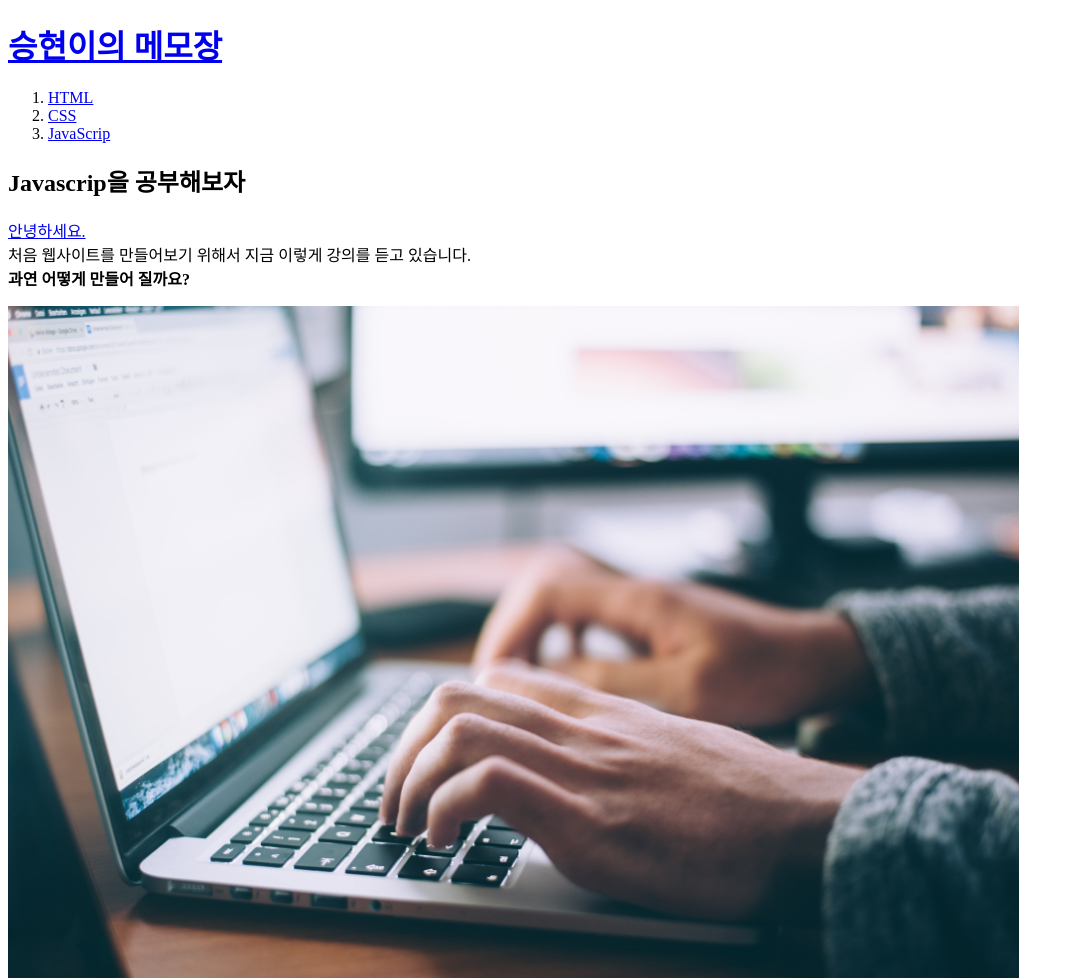
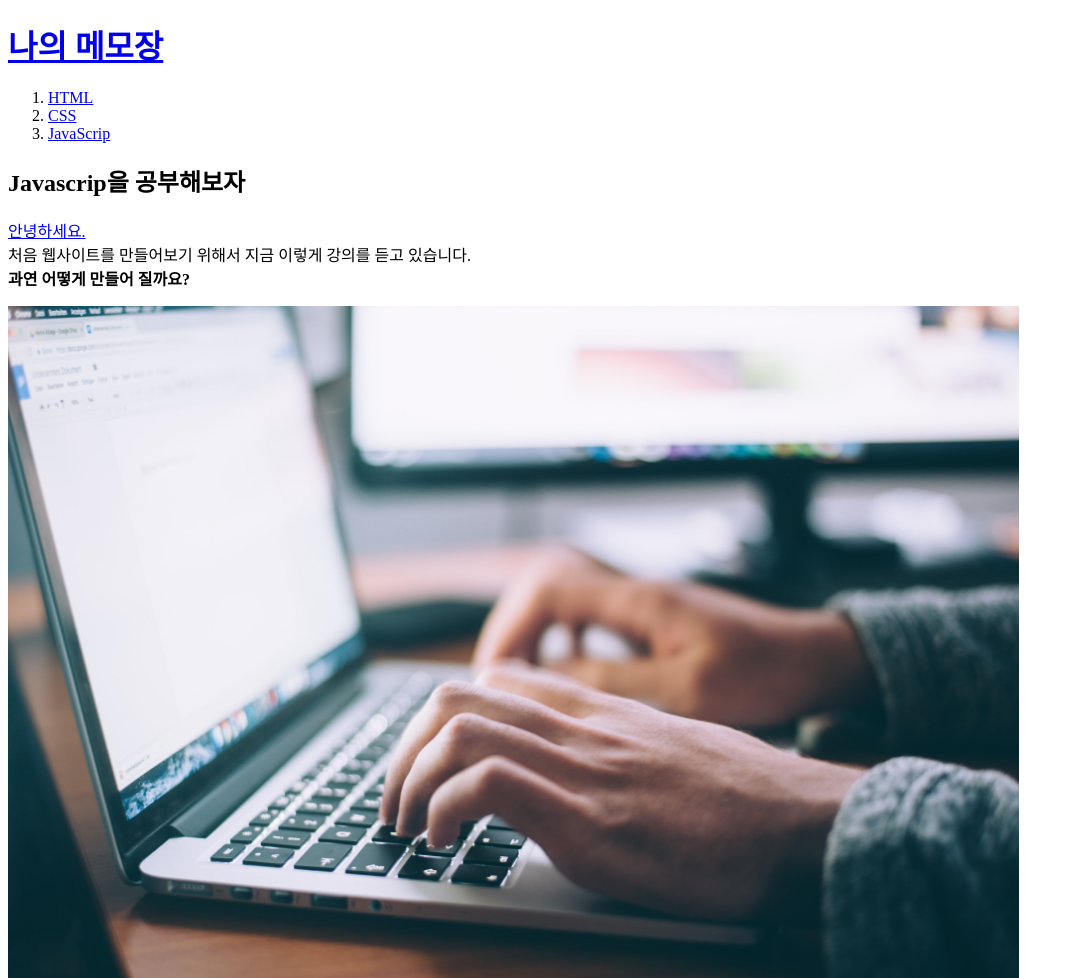
Before and after one commit to JShyn/my-first-web-site, a plain HTML site: page 3.html in a window 1280 px wide. Shown: the whole page, without its empty margins (0-1074 px from the left). Drawn offline with Linux system fonts and the light colour scheme.

Commit message:
Update 3.html

```diff
--- a/3.html
+++ b/3.html
@@ -1,12 +1,12 @@
 <!DOCTYPE HTML>
 <hTML>
 <head>
-  <title>승현이의 메모장-JAVASCRIP</title>
+  <title>나의 메모장-JAVASCRIP</title>
   <meta charset="utf-8">
 </head>
 
 <body>
-  <h1><a href="index.html">승현이의 메모장</h1>
+  <h1><a href="index.html">나의 메모장</h1>
   <ol>
     <li><a href="1.html">HTML</a></li>
     <li><a href="2.html">CSS</a></li>
```
